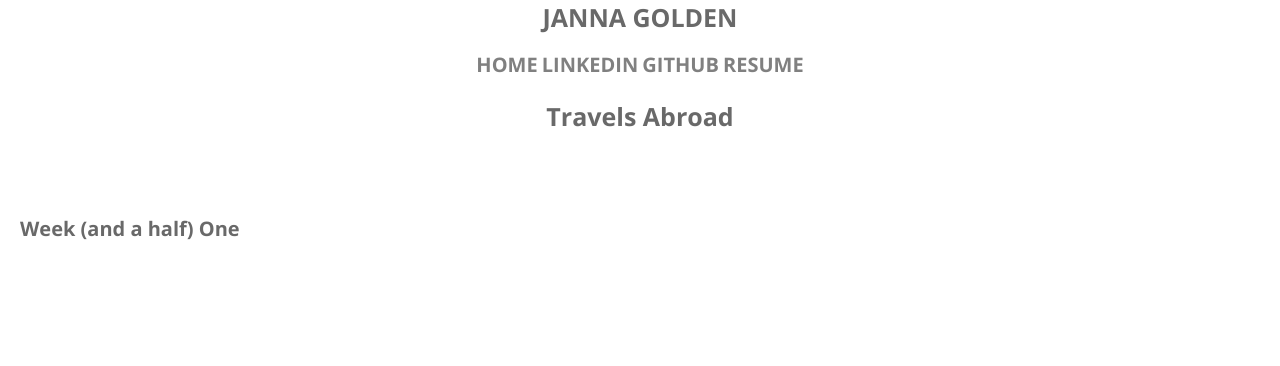
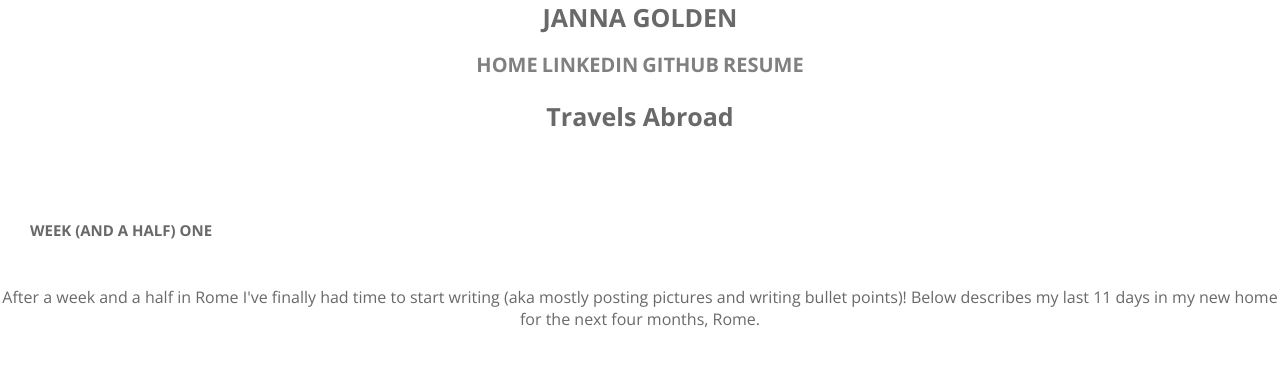
Before and after one commit to jannaerin/jannaerin.github.io, a plain HTML site: page blog.html in a window 1280 px wide. Drawn offline with nearby package versions, Linux system fonts and the light colour scheme.

Commit message:
making blog wee12

```diff
--- a/blog.html
+++ b/blog.html
@@ -21,4 +21,5 @@
 
 		<h2>Travels Abroad</h2>
 		<br>
-		<h3>Week (and a half) One</h3>
+		<h3>WEEK (AND A HALF) ONE</h3>
+		<p>After a week and a half in Rome I've finally had time to start writing (aka mostly posting pictures and writing bullet points)! Below describes my last 11 days in my new home for the next four months, Rome.</p>
--- a/styleblog.css
+++ b/styleblog.css
@@ -18,7 +18,7 @@ h2 {
 }
 
 h3 {
-  font-size: 20px;
+  font-size: 15px;
   text-align: left;
-  padding: 1em;
+  padding: 2em;
 }
```
